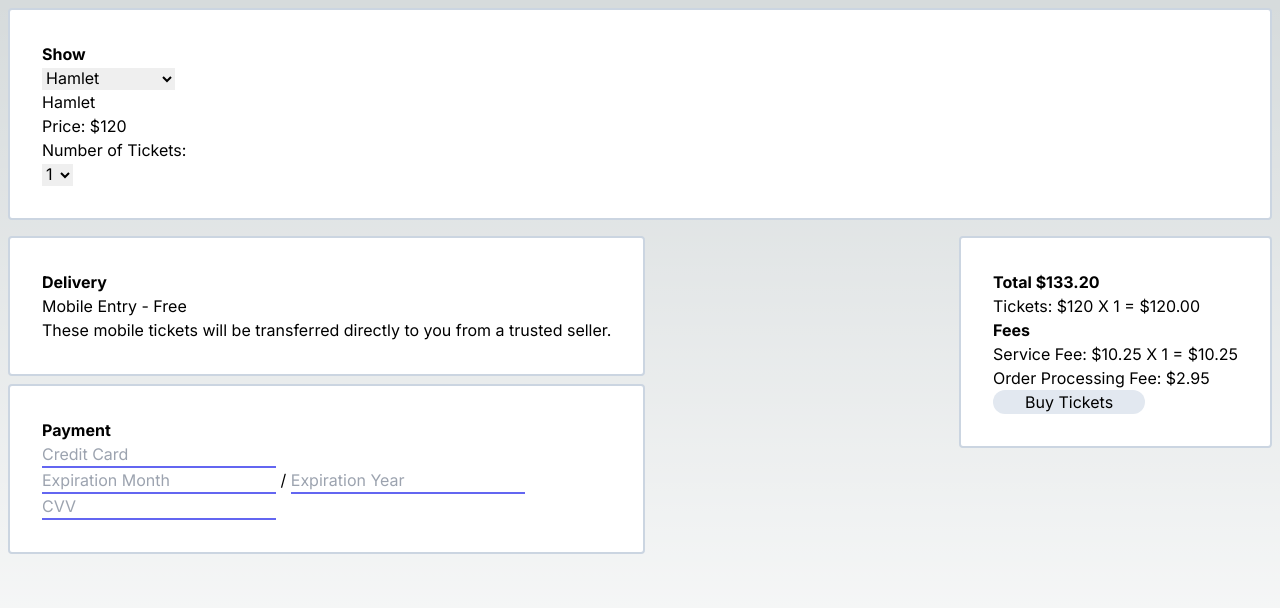
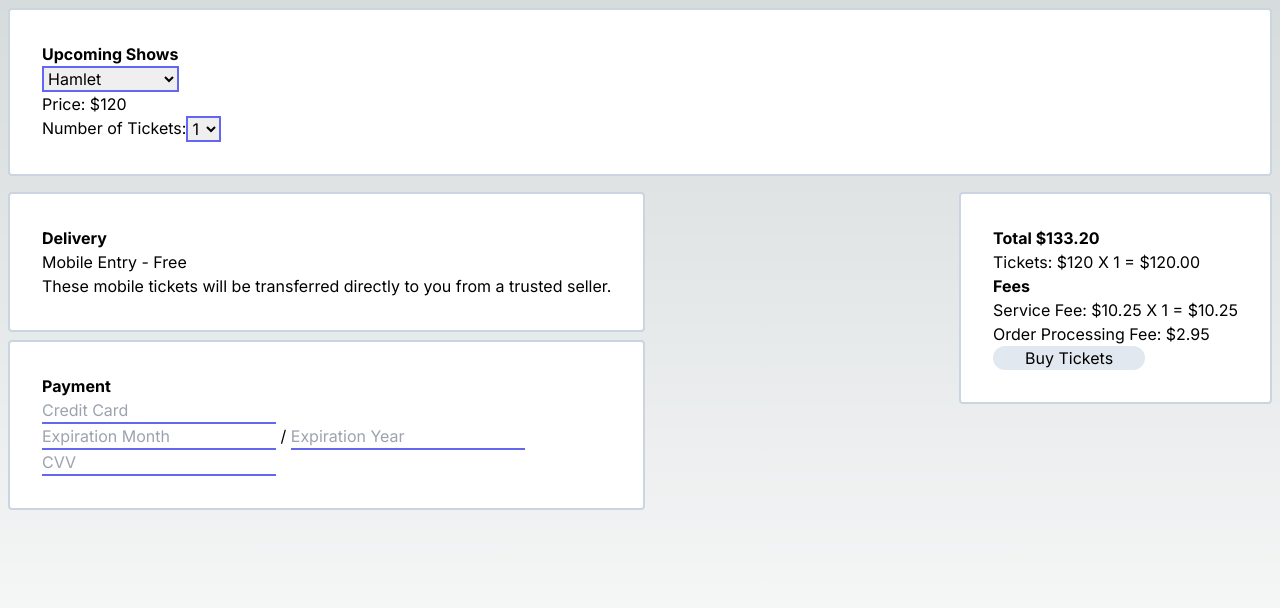
Before and after one commit to mattstrick/FHF-Demo-Project, a Next.js app in the folder demoapp/: page / in a window 1280 px wide. Shown: the top 608 px of the page. Built offline with nearby package versions, Linux system fonts and the light colour scheme.

Commit message:
add some styling to shows section

```diff
--- a/demoapp/src/app/components/ShowSection.tsx
+++ b/demoapp/src/app/components/ShowSection.tsx
@@ -23,8 +23,8 @@ export default function ShowSection({onShowChange, shows, onTicketChange}: any)
 
   return (
     <section className="border-2 rounded border-slate-300 border-solid p-8 m-2 bg-white">
-      <h2 className="font-bold">Show</h2>
-      <select onChange={handleShowChange} value={selectedShow}>
+      <h2 className="font-bold">Upcoming Shows</h2>
+      <select onChange={handleShowChange} value={selectedShow} className="border-2 border-solid border-indigo-500">
         {shows.map((show: Show, index: number) => (
           <option value={index} key={show.id}>
             {show.name}
@@ -32,12 +32,11 @@ export default function ShowSection({onShowChange, shows, onTicketChange}: any)
         ))}
       </select>
       <section>
-        <h1>{shows[selectedShow].name}</h1>
         <p>Price: ${shows[selectedShow].price}</p>
       </section>
-      <section>
+      <section className="flex">
         <h1>Number of Tickets:</h1>
-        <select onChange={handleTicketChange} value={numberOfTickets}>
+        <select onChange={handleTicketChange} value={numberOfTickets} className="border-2 border-solid border-indigo-500">
             <option value={1}>1</option>
             <option value={2}>2</option>
             <option value={3}>3</option>
```
